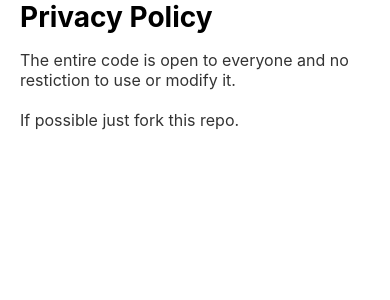
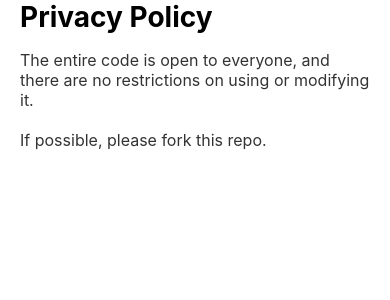
Before and after one commit to SreeSaranE/Articalize, a React Native app: screen /PrivacyPolicy in a window 390 px wide. Shown: the top 300 px of the page. Built offline with nearby package versions, Linux system fonts and the light colour scheme.

Commit message:
style: similar design across all page.

```diff
--- a/ArticleDetailScreen.tsx
+++ b/ArticleDetailScreen.tsx
@@ -117,6 +117,9 @@ export default function ArticleDetailScreen({ route, navigation }: ArticleDetail
             onChangeText={setTitle}
             placeholder="Article Title"
             placeholderTextColor={isDarkMode ? '#555' : '#999'}
+            multiline
+            scrollEnabled={false}
+            textAlignVertical="top"
           />
           {titleChanged && (
             <TouchableOpacity onPress={handleSaveMetadata} style={styles.saveButton}>
@@ -192,6 +195,7 @@ const styles = StyleSheet.create({
     flex: 1,
     fontSize: 22,
     fontWeight: 'bold',
+    lineHeight: 25,
   },
   saveButton: {
     marginLeft: 8,
--- a/CollectionScreen.tsx
+++ b/CollectionScreen.tsx
@@ -166,7 +166,7 @@ export default function CollectionScreen() {
 const styles = StyleSheet.create({
   container: { flex: 1, paddingHorizontal: 16 },
   collectionRow: { paddingVertical: 14, flexDirection: 'row', justifyContent: 'space-between' },
-  collectionName: { fontSize: 17, fontWeight: '500' },
+  collectionName: { fontSize: 17, fontWeight: '400' },
 
   floatingInputBar: {
     position: 'absolute',
--- a/DashboardScreen.tsx
+++ b/DashboardScreen.tsx
@@ -184,7 +184,7 @@ export default function DashboardScreen() {
 const styles = StyleSheet.create({
   container: { flex: 1, paddingHorizontal: 16 },
   articleRow: { paddingVertical: 14, borderBottomWidth: 0.5, borderColor: '#444' },
-  articleTitle: { fontSize: 17, fontWeight: '500' },
+  articleTitle: { fontSize: 17, fontWeight: '400' },
 
   floatingInputContainer: {
     position: 'absolute',
--- a/PrivacyPolicyScreen.tsx
+++ b/PrivacyPolicyScreen.tsx
@@ -26,8 +26,8 @@ export default function PrivacyPolicyScreen() {
         ]}
       >
         {/* Replace this with your actual privacy policy text */}
-        The entire code is open to everyone and no restiction to use or modify it.{"\n"}{"\n"}
-        If possible just fork this repo.
+        The entire code is open to everyone, and there are no restrictions on using or modifying it.{"\n"}{"\n"}
+        If possible, please fork this repo.
       </Text>
     </ScrollView>
   );
--- a/SettingsScreen.tsx
+++ b/SettingsScreen.tsx
@@ -158,7 +158,7 @@ export default function SettingsScreen() {
       </TouchableOpacity>
 
       <View style={[styles.settingItem, { borderBottomWidth: 0 }]}>
-        <Text style={[styles.settingText, { color: isDarkMode ? '#777' : '#666' }]}>Version 1.0.2</Text>
+        <Text style={[styles.settingText, { color: isDarkMode ? '#777' : '#666' }]}>Version 1.0.3</Text>
       </View>
     </SafeAreaView>
   );
--- a/app.json
+++ b/app.json
@@ -2,7 +2,7 @@
   "expo": {
     "name": "Articalize",
     "slug": "Articalize",
-    "version": "1.0.0",
+    "version": "1.0.3",
     "orientation": "portrait",
     "icon": "./assets/icon.png",
     "userInterfaceStyle": "automatic",
```
